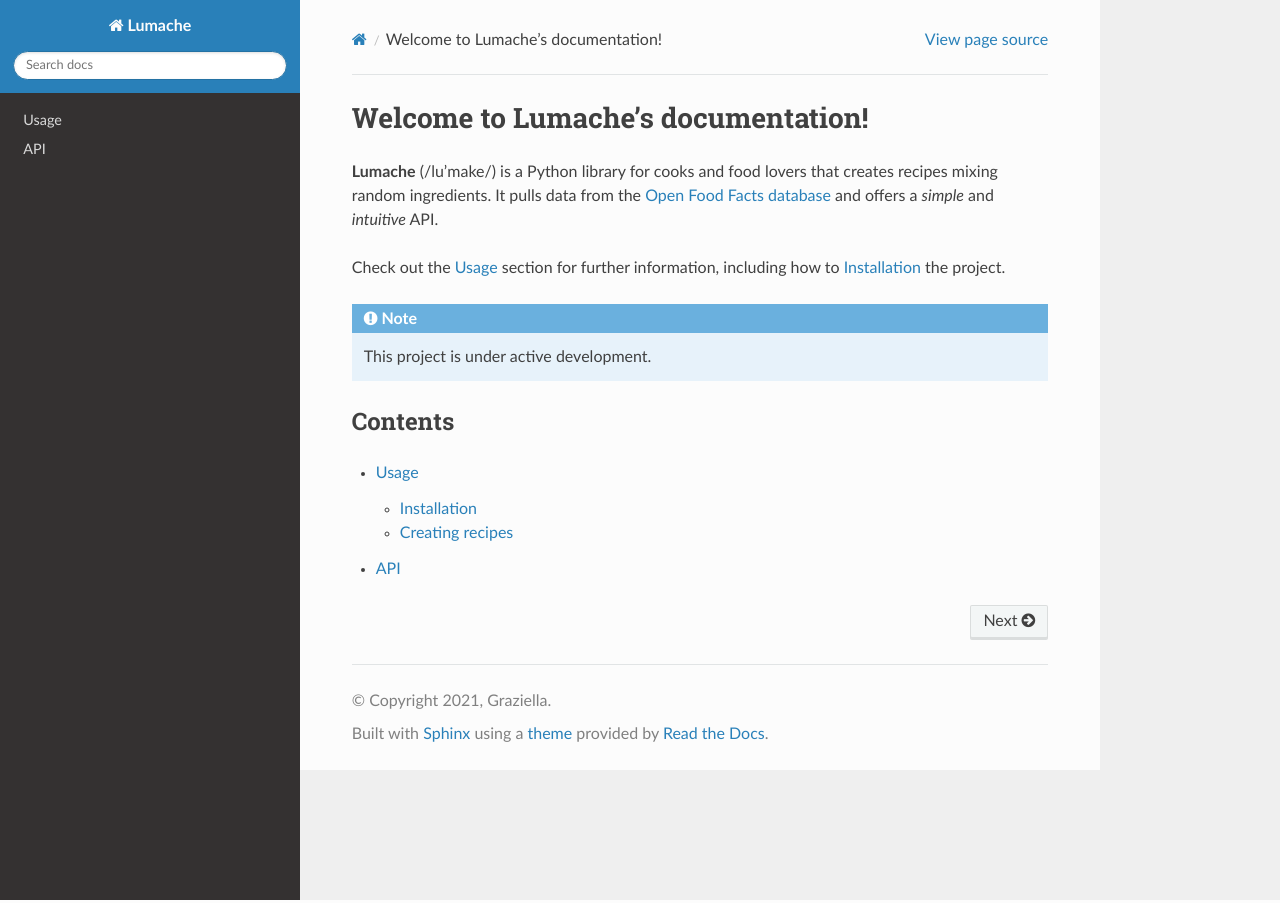
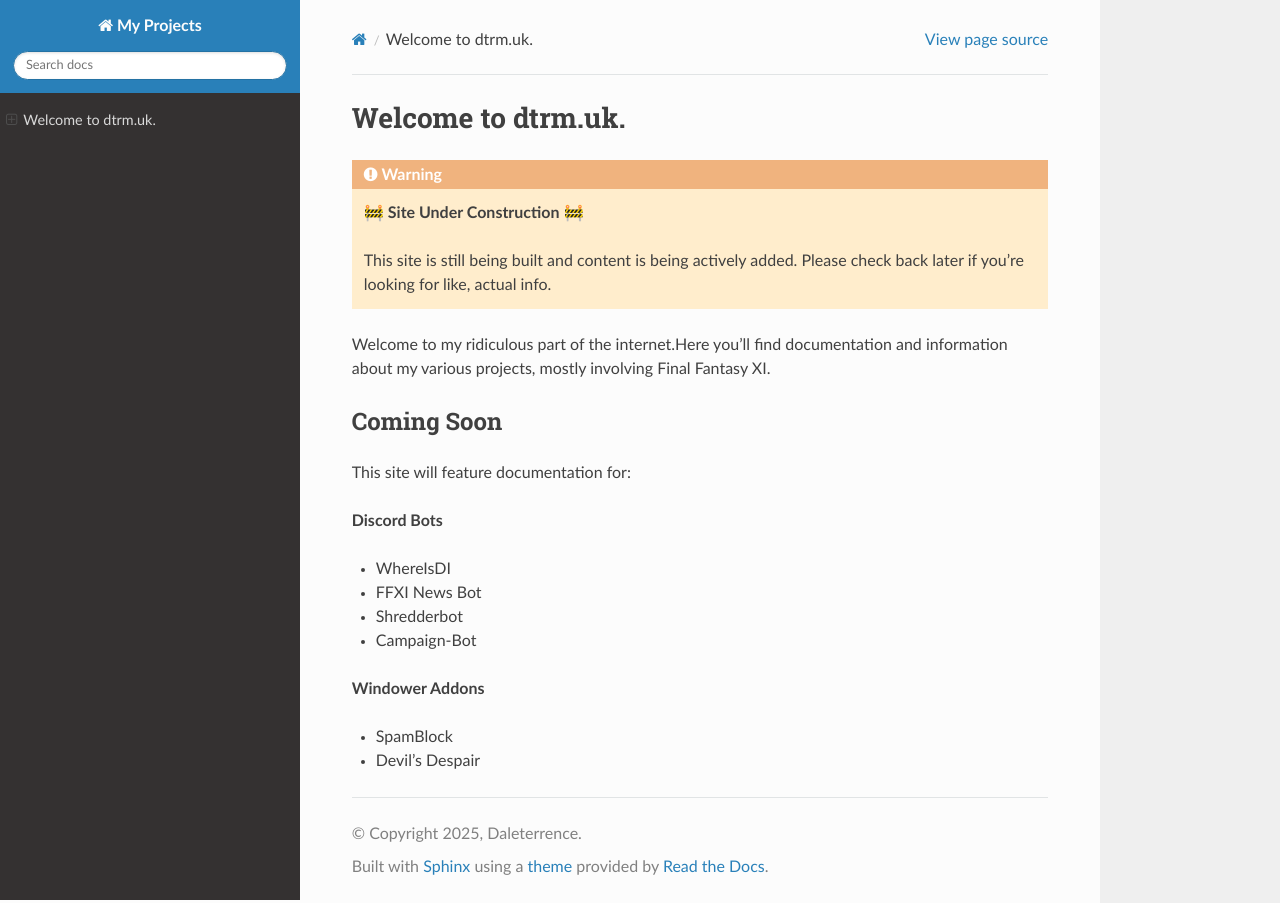
Before and after one commit to Daleterrence/dtrm.uk, a Sphinx documentation site: the page built from docs/source/index.rst, in a window 1280 px wide. Built offline with Sphinx 7.4.7 and the Read the Docs theme 3.1.0, drawn with Linux system fonts in a browser that asks for light colours.

```diff
--- a/docs/source/conf.py
+++ b/docs/source/conf.py
@@ -2,12 +2,12 @@
 
 # -- Project information
 
-project = 'Lumache'
-copyright = '2021, Graziella'
-author = 'Graziella'
+project = 'My Projects'
+copyright = '2025, Daleterrence'
+author = 'Daleterrence'
 
-release = '0.1'
-version = '0.1.0'
+release = '1.0'
+version = '1.0.0'
 
 # -- General configuration
 
--- a/docs/source/index.rst
+++ b/docs/source/index.rst
@@ -1,22 +1,27 @@
-Welcome to Lumache's documentation!
-===================================
+Welcome to dtrm.uk.
+======================
 
-**Lumache** (/lu'make/) is a Python library for cooks and food lovers
-that creates recipes mixing random ingredients.
-It pulls data from the `Open Food Facts database <https://world.openfoodfacts.org/>`_
-and offers a *simple* and *intuitive* API.
+.. warning::
 
-Check out the :doc:`usage` section for further information, including
-how to :ref:`installation` the project.
+   🚧 **Site Under Construction** 🚧
 
-.. note::
+   This site is still being built and content is being actively added. Please check back later if you're looking for like, actual info.
 
-   This project is under active development.
+Welcome to my ridiculous part of the internet.Here you'll find documentation and information about my various projects, mostly involving Final Fantasy XI.
 
-Contents
---------
+Coming Soon
+-----------
 
-.. toctree::
+This site will feature documentation for:
 
-   usage
-   api
+**Discord Bots**
+
+* WhereIsDI
+* FFXI News Bot
+* Shredderbot
+* Campaign-Bot
+
+**Windower Addons**
+
+* SpamBlock
+* Devil's Despair
```
Also changed, not shown: docs/source/discord-bots/campaign-bot.rst (added, +47 -0 lines), docs/source/discord-bots/ffxi-news-bot.rst (added, +52 -0 lines), docs/source/discord-bots/shredderbot.rst (added, +51 -0 lines), docs/source/discord-bots/whereisdi.rst (added, +51 -0 lines), docs/source/windower-addons/devils-despair.rst (added, +59 -0 lines), docs/source/windower-addons/spamblock.rst (added, +59 -0 lines).
